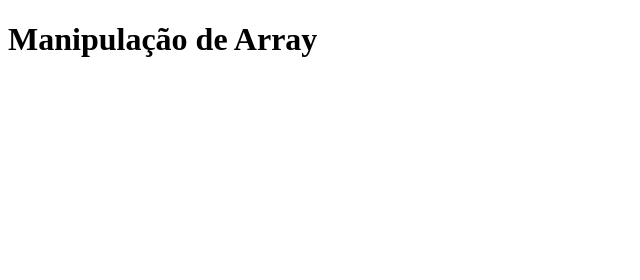
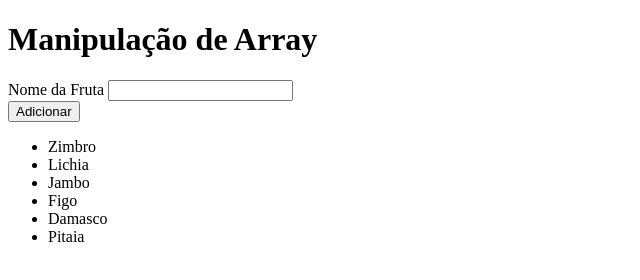
Before and after one commit to 1TDSPO-2024/aula-01-2sem, a plain HTML site: page index.html in a window 1280 px wide. Shown: the whole page, without its empty margins (0-640 px from the left). Drawn offline with Linux system fonts and the light colour scheme.

Commit message:
Adicionando elementos na lista

```diff
--- a/index.html
+++ b/index.html
@@ -13,6 +13,18 @@
     <h1>Manipulação de Array</h1>
 
     <div>
+        <form>
+            <div>
+                <label for="idFruta">Nome da Fruta</label>
+                <input type="text" name="fruta" id="idFruta">
+            </div>
+            <div>
+                <button type="button" id="btnAdd">Adicionar</button>
+            </div>
+        </form>
+    </div>
+
+    <div>
         <ul id="lista"></ul>
     </div>
 
--- a/js/script.js
+++ b/js/script.js
@@ -27,3 +27,26 @@ console.log("--------------FOR EACH--------------");
 frutas.forEach(function (f, indice, array) {
     console.log(indice, f);
 });
+
+//Recuperando a lista UL
+let lista = document.getElementById("lista");
+
+
+//Botão de adicionar fruta ao final da lista
+document.getElementById("btnAdd").addEventListener("click", () => {
+    let frutaAdicionada = document.getElementById("idFruta").value;
+    frutas.push(frutaAdicionada);
+    renderizaLista();
+})
+
+function renderizaLista() {
+    lista.innerHTML = "";
+    frutas.forEach(fruta => {
+        //Criando elementos LI para incluir na lista
+        let elementoLi = document.createElement("li");
+        elementoLi.textContent = fruta;
+        lista.appendChild(elementoLi);
+    });
+}
+
+renderizaLista();
```
